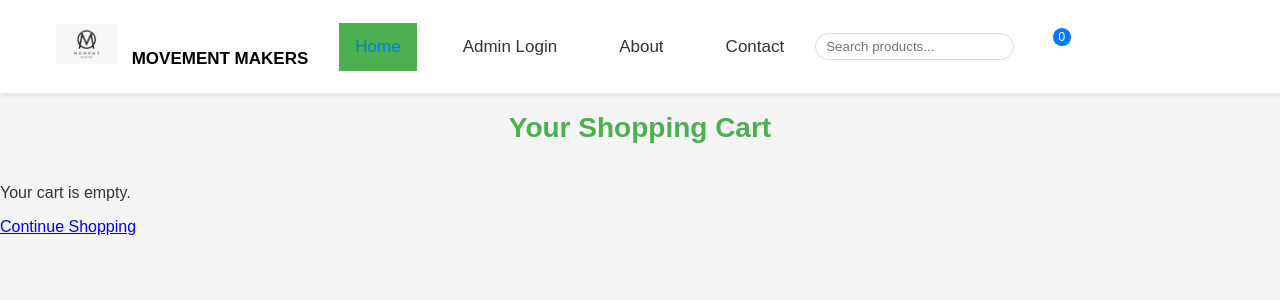
After one commit to sandeshPatel06/MOTION_MART, a Flask app: page /cart in a window 1280 px wide. The commit adds this page. Shown: the top 300 px of the page. Run offline with Flask 3, Linux system fonts and the light colour scheme.

Commit message:
fully working add to cart

```diff
--- a/app.py
+++ b/app.py
@@ -1,4 +1,4 @@
-from flask import Flask, render_template, request, redirect, session
+from flask import Flask, render_template, request, redirect, session , jsonify
 import os
 import mysql.connector
 from werkzeug.utils import secure_filename
@@ -179,6 +179,21 @@ def add_to_cart(product_id):
 @app.route('/cart')
 def cart():
     return render_template('cart.html', cart=session.get('cart', {}))
+@app.route('/remove_from_cart/<int:product_id>', methods=['POST'])
+def remove_from_cart(product_id):
+    if 'cart' in session and str(product_id) in session['cart']:
+        del session['cart'][str(product_id)]  # Remove product from cart
+        session.modified = True
+        return jsonify({'message': 'Product removed from cart', 'cart': session['cart']})
+
+    return jsonify({'message': 'Product not found in cart'}), 404
+
+@app.route('/clear_cart', methods=['POST'])
+def clear_cart():
+    session.pop('cart', None)
+
+    return render_template('cart.html', cart=session.get('cart', {}))
+
 
 if __name__ == '__main__':
     app.run(debug=True,host='0.0.0.0')
--- a/static/script.js
+++ b/static/script.js
@@ -1,6 +1,5 @@
-
 // Function to handle showing product details modal
-function showProductDetails(name, imagePath, description, price) {
+function showProductDetails(name, imagePath, description, price, id) {
     // Set the product details in the modal
     var modalContent = `
         <img src="static/${imagePath}" alt="${name}">
@@ -12,6 +11,10 @@ function showProductDetails(name, imagePath, description, price) {
     document.getElementById('productDetailsContent').innerHTML = modalContent;
     // Show the modal
     document.getElementById('productDetailsModal').style.display = "block";
+
+    // Update modal Add to Cart button with the correct product ID
+    let addToCartBtn = document.getElementById("modalAddToCartBtn");
+    addToCartBtn.setAttribute("onclick", `addToCart(${id})`);
 }
 
 // Function to close the modal
@@ -19,11 +22,94 @@ function closeModal() {
     document.getElementById('productDetailsModal').style.display = "none";
 }
 
+// Function to add an item to the cart
 function addToCart(productId) {
     fetch(`/add_to_cart/${productId}`, { method: 'POST' })
     .then(response => response.json())
     .then(data => {
-        alert(data.message);
-        document.querySelector('.cart-count').innerText = Object.keys(data.cart).length;
+        if (data.cart) {
+            alert(data.message);
+            document.querySelector('.cart-count').innerText = Object.keys(data.cart).length;
+        } else {
+            alert("Error adding product to cart.");
+        }
+    })
+    .catch(error => {
+        console.error("Error:", error);
+        alert("Something went wrong!");
     });
 }
+
+// Function to remove an item from the cart
+function removeFromCart(productId) {
+    fetch(`/remove_from_cart/${productId}`, { method: 'POST' })
+    .then(() => {
+        location.reload(); // Refresh the page to update the cart UI
+    })
+    .catch(error => {
+        console.error("Error:", error);
+        alert("Something went wrong!");
+    });
+}
+
+// Function to display messages in the message box
+function showMessage(message, isError = false) {
+    const messageBox = document.getElementById('messageBox');
+    messageBox.style.display = 'block';
+    messageBox.innerHTML = message;
+    messageBox.style.color = isError ? 'red' : 'green';
+}
+
+// Function to handle showing product details modal
+function showProductDetails(name, imagePath, description, price, id) {
+    // Set the product details in the modal
+    var modalContent = `
+        <img src="static/${imagePath}" alt="${name}">
+        <h3>${name}</h3>
+        <p><strong>Price:</strong> $${price}</p>
+        <p>${description}</p>
+        <p><strong>WhatsApp:</strong> <a href="https://wa.me/+919399613606?text=Name:${name}%0APrice:${price}%0ADetails:${description}" target="_blank">+919399613606</a></p>
+    `;
+    document.getElementById('productDetailsContent').innerHTML = modalContent;
+    // Show the modal
+    document.getElementById('productDetailsModal').style.display = "block";
+
+    // Update modal Add to Cart button with the correct product ID
+    let addToCartBtn = document.getElementById("modalAddToCartBtn");
+    addToCartBtn.setAttribute("onclick", `addToCart(${id})`);
+}
+
+// Function to close the modal
+function closeModal() {
+    document.getElementById('productDetailsModal').style.display = "none";
+}
+
+// Function to add an item to the cart
+function addToCart(productId) {
+    fetch(`/add_to_cart/${productId}`, { method: 'POST' })
+    .then(response => response.json())
+    .then(data => {
+        if (data.cart) {
+            showMessage(data.message);
+            document.querySelector('.cart-count').innerText = Object.keys(data.cart).length;
+        } else {
+            showMessage("Error adding product to cart.", true);
+        }
+    })
+    .catch(error => {
+        console.error("Error:", error);
+        showMessage("Something went wrong!", true);
+    });
+}
+
+// Function to remove an item from the cart
+function removeFromCart(productId) {
+    fetch(`/remove_from_cart/${productId}`, { method: 'POST' })
+    .then(() => {
+        location.reload(); // Refresh the page to update the cart UI
+    })
+    .catch(error => {
+        console.error("Error:", error);
+        showMessage("Something went wrong!", true);
+    });
+}
--- a/static/style.css
+++ b/static/style.css
@@ -28,7 +27,7 @@ body {
 }
 
 .navbar a.active {
-    background-color: #4CAF50;
+  background-color: #4caf50;
   color: white;
 }
 
@@ -43,7 +42,7 @@ body {
 
 h1 {
   text-align: center;
-    color: #4CAF50;
+  color: #4caf50;
   margin-bottom: 40px;
   font-size: 28px;
 }
@@ -128,7 +127,7 @@ h1 {
 }
 
 .cart-count {
-    background-color: #007BFF;
+  background-color: #007bff;
   color: #fff;
   border-radius: 50%;
   font-size: 12px;
--- /dev/null
+++ b/templates/cart.html
@@ -0,0 +1,74 @@
+<!DOCTYPE html>
+<html lang="en">
+  <head>
+    <meta charset="UTF-8" />
+    <meta name="viewport" content="width=device-width, initial-scale=1.0" />
+    <title>Shopping Cart</title>
+    <link rel="stylesheet" href="{{ url_for('static', filename='style.css') }}" />
+    <link rel="shortcut icon" href="/static/uploads/logo.ico" type="image/x-icon">
+  </head>
+  <body>
+    <nav class="navbar">
+      <div class="navbar-container">
+        <a class="navbar-brand" href="/">
+          <img src="/static/uploads/logo.jpg" alt="Logo" class="navbar-logo" />
+          <b>MOVEMENT MAKERS</b>
+        </a>
+        <ul class="navbar-links">
+          <li><a href="/" class="active">Home</a></li>
+          <li><a href="/login">Admin Login</a></li>
+          <li><a href="#about">About</a></li>
+          <li><a href="#contact">Contact</a></li>
+        </ul>
+        <div class="navbar-actions">
+          <input type="text" class="navbar-search" placeholder="Search products..." />
+          <a href="/cart" class="navbar-cart">
+            <i class="fas fa-shopping-cart"></i>
+            <span class="cart-count">{{ cart|length }}</span>
+          </a>
+        </div>
+      </div>
+    </nav>
+
+    <h1>Your Shopping Cart</h1>
+    <div class="cart-container">
+      {% if cart %}
+      <table>
+        <thead>
+          <tr>
+            <th>Product Name</th>
+            <th>Price</th>
+            <th>Quantity</th>
+            <th>Total</th>
+            <th>Action</th>
+          </tr>
+        </thead>
+        <tbody>
+          {% for product_id, item in cart.items() %}
+          <tr id="product-row-{{ product_id }}">
+            <td>{{ item.name }}</td>
+            <td>${{ item.price }}</td>
+            <td>{{ item.quantity }}</td>
+            <td>${{ item.price * item.quantity }}</td>
+            <td>
+                <button onclick="removeFromCart('{{ product_id }}')">Remove</button>
+
+            </td>
+        </tr>
+
+          {% endfor %}
+        </tbody>
+      </table>
+      <br />
+      <form action="{{ url_for('clear_cart') }}" method="POST">
+        <button type="submit">Clear Cart</button>
+      </form>
+      {% else %}
+      <p>Your cart is empty.</p>
+      {% endif %}
+    </div>
+
+    <a href="/">Continue Shopping</a>
+    <script src="{{ url_for('static', filename='script.js') }}"></script>
+  </body>
+</html>
```
Also changed, not shown: other parts of static/style.css (+19 -17 lines), templates/index.html (+20 -6 lines), static/uploads/logo.ico (added). Lines whose indentation alone changed are shown as unchanged.
